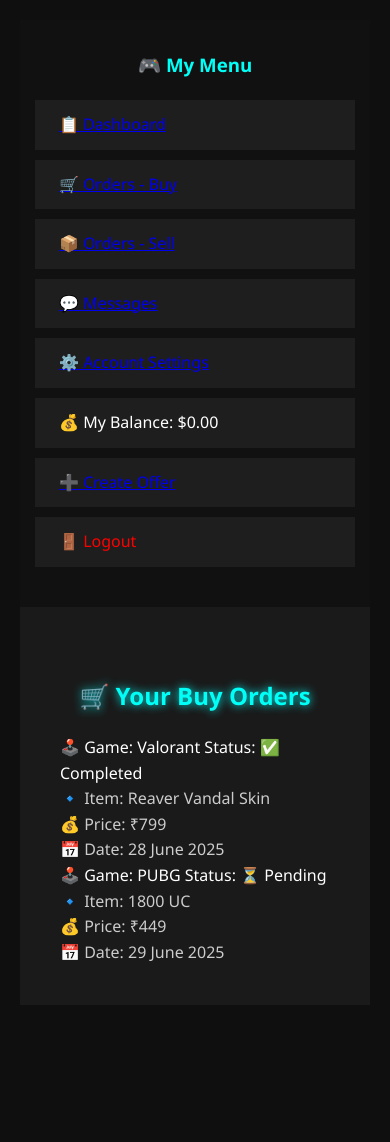
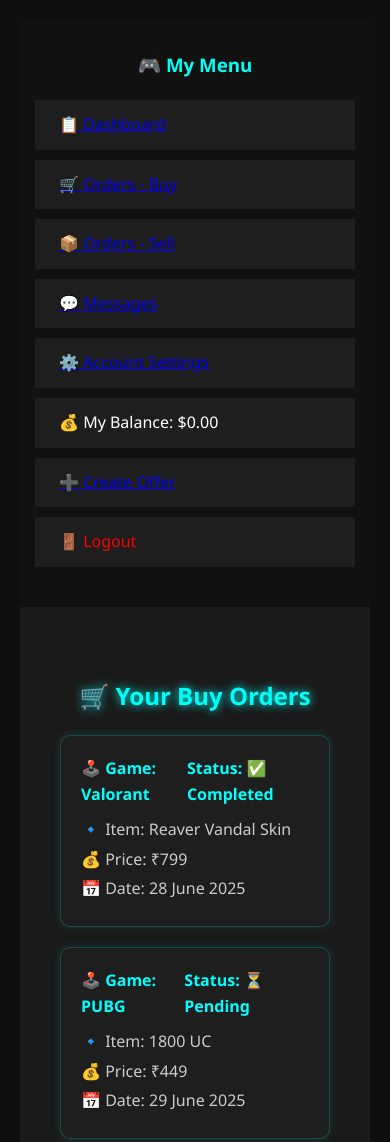
Before and after one commit to SanjuKor01/www.playermarketzone.com, a plain HTML site: page orders-buy.html in a window 390 px wide. Shown: the top 1142 px of the page. Before the commit the page ends 1025 px from the top, so only its background shows below. Drawn offline with Linux system fonts and the light colour scheme.

Commit message:
Update style.css

```diff
--- a/style.css
+++ b/style.css
@@ -823,3 +823,24 @@ body {
   font-weight: bold;
   cursor: pointer;
 }
+.order-box {
+  background: #1e1e1e;
+  border: 1px solid #0ff3;
+  border-radius: 10px;
+  margin-bottom: 20px;
+  padding: 20px;
+  box-shadow: 0 0 10px #0ff2;
+}
+
+.order-header {
+  display: flex;
+  justify-content: space-between;
+  font-weight: bold;
+  color: #0ff;
+  margin-bottom: 10px;
+}
+
+.order-details p {
+  margin: 4px 0;
+  color: #ccc;
+}
```
